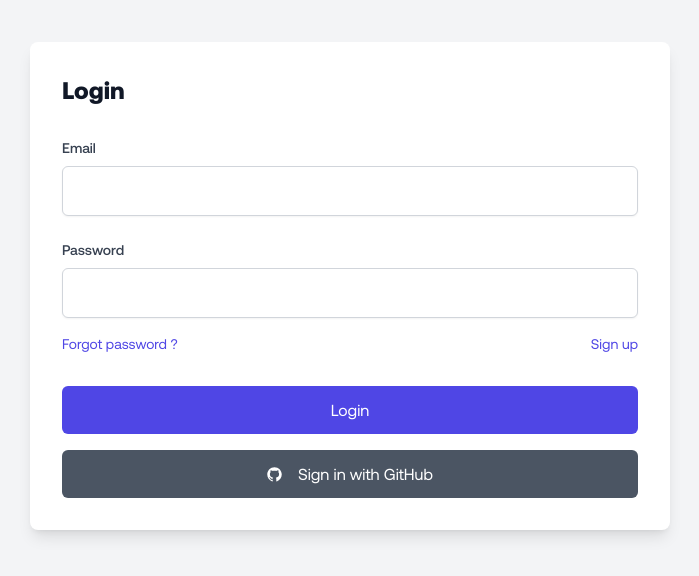
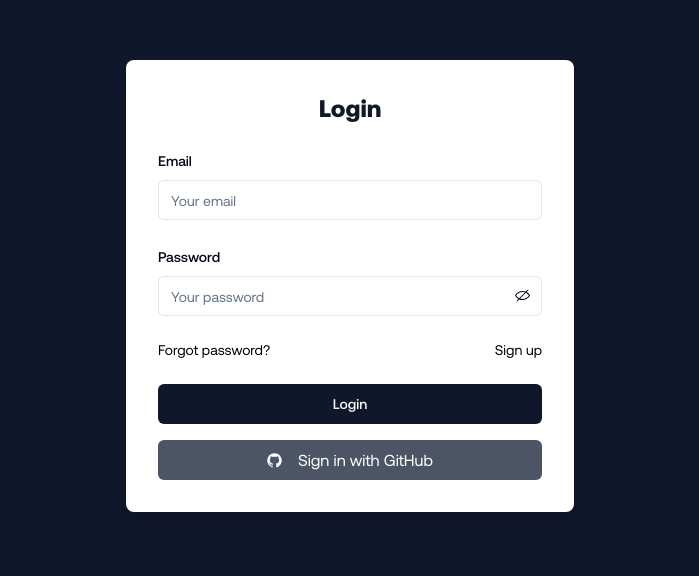
Before and after one commit to jackjakarta/link-shortner, a Next.js app: page /login in a window 1280 px wide. Shown: the part 114-690 px from the top of the page, without its empty margins (290-989 px from the left). Built offline with nearby package versions, Linux system fonts and the light colour scheme; no server answers.

Commit message:
feat: improve login and register ui (#26)

```diff
--- a/src/app/(app)/(user)/profile/[userId]/settings/edit-profile-form.tsx
+++ b/src/app/(app)/(user)/profile/[userId]/settings/edit-profile-form.tsx
@@ -68,12 +68,22 @@ export default function UserProfileSettingsForm({
     <form onSubmit={handleSubmit(onSubmit)} className="space-y-6 w-full">
       <div className="space-y-2">
         <Label htmlFor="name">Username</Label>
-        <Input id="name" className="cursor-not-allowed bg-gray-100" value={user.name} readOnly />
+        <Input
+          id="name"
+          className="cursor-not-allowed bg-gray-100 border border-input"
+          value={user.name}
+          readOnly
+        />
       </div>
 
       <div className="space-y-2">
         <Label htmlFor="email">Email</Label>
-        <Input id="email" className="cursor-not-allowed bg-gray-100" value={user.email} readOnly />
+        <Input
+          id="email"
+          className="cursor-not-allowed bg-gray-100 border border-input"
+          value={user.email}
+          readOnly
+        />
       </div>
 
       <div className="space-y-2">
@@ -90,7 +100,13 @@ export default function UserProfileSettingsForm({
 
       <div className="space-y-2">
         <Label htmlFor="location">Location</Label>
-        <Input id="location" {...register('location')} placeholder="Bio" disabled={isSubmitting} />
+        <Input
+          id="location"
+          {...register('location')}
+          placeholder="Location"
+          className="border border-input"
+          disabled={isSubmitting}
+        />
         {errors.location && <p className="text-red-500 text-sm">{errors.location.message}</p>}
       </div>
 
@@ -100,6 +116,7 @@ export default function UserProfileSettingsForm({
           id="website"
           {...register('website')}
           placeholder="Website"
+          className="border border-input"
           disabled={isSubmitting}
         />
         {errors.website && <p className="text-red-500 text-sm">{errors.website.message}</p>}
--- a/src/app/(app)/(user)/profile/[userId]/settings/password/set-password-form.tsx
+++ b/src/app/(app)/(user)/profile/[userId]/settings/password/set-password-form.tsx
@@ -1,5 +1,7 @@
 'use client';
 
+import EyeClosedIcon from '@/components/icons/eye-closed';
+import EyeOpenIcon from '@/components/icons/eye-open';
 import { Button } from '@/components/ui/button';
 import { Input } from '@/components/ui/input';
 import { Label } from '@/components/ui/label';
@@ -35,6 +37,8 @@ export default function SetPasswordForm({ userEmail }: { userEmail: string }) {
     resolver: zodResolver(schema),
   });
 
+  const [isPasswordVisible, setIsPasswordVisible] = React.useState(false);
+  const [isConfirmPasswordVisible, setIsConfirmPasswordVisible] = React.useState(false);
   const router = useRouter();
 
   async function onSubmit(data: FormData) {
@@ -60,27 +64,43 @@ export default function SetPasswordForm({ userEmail }: { userEmail: string }) {
 
   return (
     <form onSubmit={handleSubmit(onSubmit)} className="space-y-6 w-3/4">
-      <div className="space-y-2">
-        <Label htmlFor="Website">Set password</Label>
+      <div className="space-y-2 relative">
+        <Label htmlFor="newPassword">Set password</Label>
         <Input
-          id="password"
-          type="password"
+          id="newPassword"
+          type={isPasswordVisible ? 'text' : 'password'}
           {...register('newPassword')}
           placeholder="New Password"
+          className="border border-input"
           disabled={isSubmitting}
         />
+        <button
+          type="button"
+          onClick={() => setIsPasswordVisible(!isPasswordVisible)}
+          className="absolute right-3 top-9"
+        >
+          {isPasswordVisible ? <EyeOpenIcon /> : <EyeClosedIcon />}
+        </button>
         {errors.newPassword && <p className="text-red-500 text-sm">{errors.newPassword.message}</p>}
       </div>
 
-      <div className="space-y-2">
-        <Label htmlFor="Website">Password confirmation</Label>
+      <div className="space-y-2 relative">
+        <Label htmlFor="confirmPassword">Password confirmation</Label>
         <Input
           id="confirmPassword"
-          type="password"
+          type={isConfirmPasswordVisible ? 'text' : 'password'}
           {...register('confirmPassword')}
           placeholder="Confirm Password"
+          className="border border-input"
           disabled={isSubmitting}
         />
+        <button
+          type="button"
+          onClick={() => setIsConfirmPasswordVisible(!isConfirmPasswordVisible)}
+          className="absolute right-3 top-9"
+        >
+          {isConfirmPasswordVisible ? <EyeOpenIcon /> : <EyeClosedIcon />}
+        </button>
         {errors.confirmPassword && (
           <p className="text-red-500 text-sm">{errors.confirmPassword.message}</p>
         )}
--- a/src/app/(app)/(user)/profile/[userId]/settings/password/update-password-form.tsx
+++ b/src/app/(app)/(user)/profile/[userId]/settings/password/update-password-form.tsx
@@ -1,5 +1,7 @@
 'use client';
 
+import EyeClosedIcon from '@/components/icons/eye-closed';
+import EyeOpenIcon from '@/components/icons/eye-open';
 import { Button } from '@/components/ui/button';
 import { Input } from '@/components/ui/input';
 import { Label } from '@/components/ui/label';
@@ -35,6 +37,10 @@ export default function UpdatePasswordForm({ userEmail }: { userEmail: string })
     resolver: zodResolver(schema),
   });
 
+  const [isOldPasswordVisible, setIsOldPasswordVisible] = React.useState(false);
+  const [isNewPasswordVisible, setIsNewPasswordVisible] = React.useState(false);
+  const [isConfirmPasswordVisible, setIsConfirmPasswordVisible] = React.useState(false);
+
   async function onSubmit(data: FormData) {
     toast.loading('Saving...');
 
@@ -58,38 +64,63 @@ export default function UpdatePasswordForm({ userEmail }: { userEmail: string })
 
   return (
     <form onSubmit={handleSubmit(onSubmit)} className="space-y-6 w-3/4">
-      <div className="space-y-2">
-        <Label htmlFor="Website">Old Password</Label>
+      <div className="space-y-2 relative">
+        <Label htmlFor="oldPassword">Old Password</Label>
         <Input
           id="oldPassword"
-          type="password"
+          type={isOldPasswordVisible ? 'text' : 'password'}
           {...register('oldPassword')}
           placeholder="Old Password"
+          className="border border-input"
           disabled={isSubmitting}
         />
+        <button
+          type="button"
+          onClick={() => setIsOldPasswordVisible(!isOldPasswordVisible)}
+          className="absolute right-3 top-9"
+        >
+          {isOldPasswordVisible ? <EyeOpenIcon /> : <EyeClosedIcon />}
+        </button>
         {errors.oldPassword && <p className="text-red-500 text-sm">{errors.oldPassword.message}</p>}
       </div>
-      <div className="space-y-2">
-        <Label htmlFor="Website">New Password</Label>
+
+      <div className="space-y-2 relative">
+        <Label htmlFor="newPassword">New Password</Label>
         <Input
-          id="password"
-          type="password"
+          id="newPassword"
+          type={isNewPasswordVisible ? 'text' : 'password'}
           {...register('newPassword')}
           placeholder="New Password"
+          className="border border-input"
           disabled={isSubmitting}
         />
+        <button
+          type="button"
+          onClick={() => setIsNewPasswordVisible(!isNewPasswordVisible)}
+          className="absolute right-3 top-9"
+        >
+          {isNewPasswordVisible ? <EyeOpenIcon /> : <EyeClosedIcon />}
+        </button>
         {errors.newPassword && <p className="text-red-500 text-sm">{errors.newPassword.message}</p>}
       </div>
 
-      <div className="space-y-2">
-        <Label htmlFor="Website">Password confirmation</Label>
+      <div className="space-y-2 relative">
+        <Label htmlFor="confirmPassword">Password confirmation</Label>
         <Input
           id="confirmPassword"
-          type="password"
+          type={isConfirmPasswordVisible ? 'text' : 'password'}
           {...register('confirmPassword')}
           placeholder="Confirm Password"
+          className="border border-input"
           disabled={isSubmitting}
         />
+        <button
+          type="button"
+          onClick={() => setIsConfirmPasswordVisible(!isConfirmPasswordVisible)}
+          className="absolute right-3 top-9"
+        >
+          {isConfirmPasswordVisible ? <EyeOpenIcon /> : <EyeClosedIcon />}
+        </button>
         {errors.confirmPassword && (
           <p className="text-red-500 text-sm">{errors.confirmPassword.message}</p>
         )}
--- a/src/app/(auth)/login/login-form.tsx
+++ b/src/app/(auth)/login/login-form.tsx
@@ -1,10 +1,16 @@
 'use client';
 
+import EyeClosedIcon from '@/components/icons/eye-closed';
+import EyeOpenIcon from '@/components/icons/eye-open';
 import GithubIcon from '@/components/icons/github';
+import { Button } from '@/components/ui/button';
+import { Input } from '@/components/ui/input';
+import { Label } from '@/components/ui/label';
 import { zodResolver } from '@hookform/resolvers/zod';
 import { signIn } from 'next-auth/react';
 import Link from 'next/link';
 import { useRouter } from 'next/navigation';
+import React from 'react';
 import { useForm } from 'react-hook-form';
 import { z } from 'zod';
 
@@ -18,6 +24,8 @@ const loginFormSchema = z.object({
 type LoginFormData = z.infer<typeof loginFormSchema>;
 
 export default function LoginForm() {
+  const [isPasswordVisible, setIsPasswordVisible] = React.useState(false);
+  const router = useRouter();
   const {
     register,
     handleSubmit,
@@ -26,7 +34,8 @@ export default function LoginForm() {
   } = useForm<LoginFormData>({
     resolver: zodResolver(loginFormSchema),
   });
-  const router = useRouter();
+
+  const togglePasswordVisibility = () => setIsPasswordVisible(!isPasswordVisible);
 
   const onSubmit = async (data: LoginFormData) => {
     const { email: _email, password } = data;
@@ -49,55 +58,55 @@ export default function LoginForm() {
   };
 
   return (
-    <main className="w-full flex items-center justify-center min-h-screen bg-gray-100">
-      <div className="p-8 max-w-[750px] flex flex-col items-start justify-center shadow-lg w-full sm:w-5/6 md:w-3/4 lg:w-1/2 bg-white rounded-lg">
-        <h1 className="text-2xl font-bold text-gray-900">Login</h1>
-        <form onSubmit={handleSubmit(onSubmit)} className="mt-8 flex flex-col gap-6 w-full">
-          <div className="flex flex-col gap-2 w-full">
-            <label htmlFor="email" className="text-sm font-medium text-gray-700">
-              Email
-            </label>
-            <input
+    <main className="w-full flex items-center justify-center min-h-screen bg-slate-900 dark:bg-gray-800">
+      <div className="p-8 max-w-md w-full bg-white rounded-lg shadow-lg">
+        <h1 className="text-2xl font-bold text-center text-gray-900 mb-6">Login</h1>
+        <form onSubmit={handleSubmit(onSubmit)} className="space-y-6">
+          <div className="space-y-2">
+            <Label htmlFor="email">Email</Label>
+            <Input
               id="email"
               type="text"
+              placeholder="Your email"
               {...register('email')}
-              className="p-3 border border-gray-300 rounded-md shadow-sm focus:outline-none focus:ring-2 focus:ring-indigo-500 focus:border-indigo-500"
+              className="border border-input"
             />
-            {errors.email && <p className="mt-2 text-sm text-red-600">{errors.email.message}</p>}
+            {errors.email && <p className="text-red-500 text-sm">{errors.email.message}</p>}
           </div>
-          <div className="flex flex-col gap-2 w-full">
-            <label htmlFor="password" className="text-sm font-medium text-gray-700">
-              Password
-            </label>
-            <input
+          <div className="space-y-2 relative">
+            <Label htmlFor="password">Password</Label>
+            <Input
               id="password"
-              type="password"
+              type={isPasswordVisible ? 'text' : 'password'}
+              placeholder="Your password"
               {...register('password')}
-              className="p-3 border border-gray-300 rounded-md shadow-sm focus:outline-none focus:ring-2 focus:ring-indigo-500 focus:border-indigo-500"
+              className="border border-input"
             />
-            <div className="flex justify-between items-center">
-              <Link href="/reset-password" className="text-sm text-indigo-600 hover:underline mt-2">
-                Forgot password ?
-              </Link>
-              <Link href="/register" className="text-sm text-indigo-600 hover:underline mt-2">
-                Sign up
-              </Link>
-            </div>
+            <button
+              type="button"
+              onClick={togglePasswordVisibility}
+              className="absolute right-3 top-9"
+            >
+              {isPasswordVisible ? <EyeOpenIcon /> : <EyeClosedIcon />}
+            </button>
             {errors.password && (
-              <p className="mt-2 text-sm text-red-600">{errors.password.message}</p>
+              <p className="text-red-500 text-sm mt-2">{errors.password.message}</p>
             )}
           </div>
-          <div className="flex gap-3 justify-center mt-2 items-center">
-            <button
-              type="submit"
-              className="w-full py-3 px-4 bg-indigo-600 text-white rounded-md hover:bg-indigo-500 focus:outline-none focus:ring-2 focus:ring-indigo-500 focus:ring-offset-2"
-            >
-              Login
-            </button>
+          <div className="flex justify-between items-center mt-2">
+            <Link href="/reset-password" className="text-sm text-black hover:underline">
+              Forgot password?
+            </Link>
+            <Link href="/register" className="text-sm text-black hover:underline">
+              Sign up
+            </Link>
           </div>
+          <Button type="submit" className="w-full mt-4">
+            Login
+          </Button>
         </form>
         <div className="mt-4 w-full">
-          <GithubLoginButton className="flex items-center justify-center gap-4 w-full py-3 px-4 bg-gray-600 text-white rounded-md hover:bg-gray-500 focus:outline-none focus:ring-2 focus:ring-indigo-500 focus:ring-offset-2">
+          <GithubLoginButton className="flex items-center justify-center gap-4 w-full py-2 px-4 bg-gray-600 text-white rounded-md hover:bg-gray-500 focus:outline-none">
             <GithubIcon />
             <span>Sign in with GitHub</span>
           </GithubLoginButton>
--- a/src/app/(auth)/register/register-form.tsx
+++ b/src/app/(auth)/register/register-form.tsx
@@ -1,5 +1,10 @@
 'use client';
 
+import EyeClosedIcon from '@/components/icons/eye-closed';
+import EyeOpenIcon from '@/components/icons/eye-open';
+import { Button } from '@/components/ui/button';
+import { Input } from '@/components/ui/input';
+import { Label } from '@/components/ui/label';
 import { emailSchema, passwordSchema, userNameSchema } from '@/utils/schemas';
 import { zodResolver } from '@hookform/resolvers/zod';
 import Link from 'next/link';
@@ -28,6 +33,8 @@ type RegistrationProps = {
 };
 
 export default function RegisterForm({ error }: RegistrationProps) {
+  const [isPasswordVisible, setIsPasswordVisible] = React.useState(false);
+  const [isConfirmPasswordVisible, setIsConfirmPasswordVisible] = React.useState(false);
   const [successMessage, setSuccessMessage] = React.useState('');
   const router = useRouter();
 
@@ -35,10 +42,14 @@ export default function RegisterForm({ error }: RegistrationProps) {
     register,
     handleSubmit,
     setError,
-    formState: { errors },
+    formState: { errors, isSubmitting },
   } = useForm<RegistrationFormData>({
     resolver: zodResolver(registrationSchema),
   });
+
+  const togglePasswordVisibility = () => setIsPasswordVisible(!isPasswordVisible);
+  const toggleConfirmPasswordVisibility = () =>
+    setIsConfirmPasswordVisible(!isConfirmPasswordVisible);
 
   async function onSubmit(data: RegistrationFormData) {
     try {
@@ -71,90 +82,91 @@ export default function RegisterForm({ error }: RegistrationProps) {
   }
 
   return (
-    <div className="flex justify-center items-center h-screen">
-      <div className="grid w-full max-w-md p-10 bg-white rounded-xl drop-shadow-overlay">
-        <form className="grid grid-cols-1 gap-y-4" onSubmit={handleSubmit(onSubmit)}>
-          <label htmlFor="registration">
-            <span className="text-2xl font-medium">Registration</span>
-          </label>
+    <div className="flex justify-center items-center h-screen bg-slate-900 dark:bg-gray-800">
+      <div className="w-full max-w-md p-10 bg-white rounded-xl shadow-md">
+        <form onSubmit={handleSubmit(onSubmit)} className="space-y-6">
+          <Label htmlFor="name" className="text-2xl font-medium text-center">
+            Registration
+          </Label>
 
-          <div className="input input-registration border rounded-lg p-2">
-            <input
+          <div className="space-y-2">
+            <Label htmlFor="name">Username</Label>
+            <Input
+              id="name"
               type="text"
+              placeholder="Username"
               {...register('name')}
-              className="text-md h-full w-full text-clip bg-transparent outline-none"
-              placeholder="Username"
+              className="border border-input"
+              disabled={isSubmitting}
             />
-            {errors.name && (
-              <p className="text-red-500" role="alert">
-                {errors.name.message}
-              </p>
+            {errors.name && <p className="text-red-500 text-sm">{errors.name.message}</p>}
+          </div>
+
+          <div className="space-y-2">
+            <Label htmlFor="email">Email</Label>
+            <Input
+              id="email"
+              type="email"
+              placeholder="Email"
+              {...register('email')}
+              className="border border-input"
+              disabled={isSubmitting}
+            />
+            {errors.email && <p className="text-red-500 text-sm">{errors.email.message}</p>}
+          </div>
+
+          <div className="space-y-2 relative">
+            <Label htmlFor="password">Password</Label>
+            <Input
+              id="password"
+              type={isPasswordVisible ? 'text' : 'password'}
+              placeholder="Password"
+              {...register('password')}
+              className="border border-input"
+              disabled={isSubmitting}
+            />
+            <button
+              type="button"
+              onClick={togglePasswordVisibility}
+              className="absolute right-3 top-9"
+            >
+              {isPasswordVisible ? <EyeOpenIcon /> : <EyeClosedIcon />}
+            </button>
+            {errors.password && <p className="text-red-500 text-sm">{errors.password.message}</p>}
+          </div>
+
+          <div className="space-y-2 relative">
+            <Label htmlFor="confirmPassword">Confirm Password</Label>
+            <Input
+              id="confirmPassword"
+              type={isConfirmPasswordVisible ? 'text' : 'password'}
+              placeholder="Confirm Password"
+              {...register('confirmPassword')}
+              className="border border-input"
+              disabled={isSubmitting}
+            />
+            <button
+              type="button"
+              onClick={toggleConfirmPasswordVisibility}
+              className="absolute right-3 top-9"
+            >
+              {isConfirmPasswordVisible ? <EyeOpenIcon /> : <EyeClosedIcon />}
+            </button>
+            {errors.confirmPassword && (
+              <p className="text-red-500 text-sm">{errors.confirmPassword.message}</p>
             )}
           </div>
 
-          <div className="input input-registration border rounded-lg p-2">
-            <input
-              type="email"
-              {...register('email')}
-              className="text-md h-full w-full text-clip bg-transparent outline-none"
-              placeholder="Email"
-            />
-            {errors.email && (
-              <p className="text-red-500" role="alert">
-                {errors.email.message}
-              </p>
-            )}
-          </div>
+          {successMessage && <p className="text-green-500 text-sm">{successMessage}</p>}
+          {error && <p className="text-red-500 text-sm">{error}</p>}
 
-          <div className="input input-registration border rounded-lg p-2">
-            <input
-              type="password"
-              {...register('password')}
-              className="text-md h-full w-full text-clip bg-transparent outline-none"
-              placeholder="Password"
-            />
-            {errors.password && (
-              <p className="text-red-500" role="alert">
-                {errors.password.message}
-              </p>
-            )}
-          </div>
+          <Button type="submit" className="w-full" disabled={isSubmitting}>
+            Register
+          </Button>
 
-          <div className="input input-registration border rounded-lg p-2">
-            <input
-              type="password"
-              {...register('confirmPassword')}
-              className="text-md h-full w-full text-clip bg-transparent outline-none"
-              placeholder="Confirm Password"
-            />
-            {errors.confirmPassword && (
-              <p className="text-red-500" role="alert">
-                {errors.confirmPassword.message}
-              </p>
-            )}
-          </div>
-
-          {successMessage && (
-            <p className="text-green-500" role="success">
-              {successMessage}
-            </p>
-          )}
-          {error && (
-            <p className="text-red-500" role="alert">
-              {error}
-            </p>
-          )}
-
-          <button className="btn btn-primary w-full bg-blue-500 hover:bg-blue-700 text-white font-bold py-2 px-4 rounded">
-            Register
-          </button>
-
-          <p className="text-gray-600 text-sm">
+          <p className="text-gray-600 text-sm text-center">
             Already have an account?{' '}
-            <Link
-              href="/login"
-              className="text-grey-600 font-bold underline py-2 rounded focus:outline-none focus:shadow-outline"
-            >
+            <Link href="/login" className="text-gray-600 font-bold underline hover:text-gray-400">
               Log In
             </Link>
           </p>
--- /dev/null
+++ b/src/components/icons/eye-closed.tsx
@@ -0,0 +1,21 @@
+import { type SVGProps } from '@/utils/types';
+
+export default function EyeClosedIcon(props: SVGProps) {
+  return (
+    <svg
+      width="15"
+      height="15"
+      viewBox="0 0 15 15"
+      fill="none"
+      xmlns="http://www.w3.org/2000/svg"
+      {...props}
+    >
+      <path
+        d="M13.3536 2.35355C13.5488 2.15829 13.5488 1.84171 13.3536 1.64645C13.1583 1.45118 12.8417 1.45118 12.6464 1.64645L10.6828 3.61012C9.70652 3.21671 8.63759 3 7.5 3C4.30786 3 1.65639 4.70638 0.0760002 7.23501C-0.0253338 7.39715 -0.0253334 7.60288 0.0760014 7.76501C0.902945 9.08812 2.02314 10.1861 3.36061 10.9323L1.64645 12.6464C1.45118 12.8417 1.45118 13.1583 1.64645 13.3536C1.84171 13.5488 2.15829 13.5488 2.35355 13.3536L4.31723 11.3899C5.29348 11.7833 6.36241 12 7.5 12C10.6921 12 13.3436 10.2936 14.924 7.76501C15.0253 7.60288 15.0253 7.39715 14.924 7.23501C14.0971 5.9119 12.9769 4.81391 11.6394 4.06771L13.3536 2.35355ZM9.90428 4.38861C9.15332 4.1361 8.34759 4 7.5 4C4.80285 4 2.52952 5.37816 1.09622 7.50001C1.87284 8.6497 2.89609 9.58106 4.09974 10.1931L9.90428 4.38861ZM5.09572 10.6114L10.9003 4.80685C12.1039 5.41894 13.1272 6.35031 13.9038 7.50001C12.4705 9.62183 10.1971 11 7.5 11C6.65241 11 5.84668 10.8639 5.09572 10.6114Z"
+        fill="currentColor"
+        fill-rule="evenodd"
+        clip-rule="evenodd"
+      ></path>
+    </svg>
+  );
+}
--- /dev/null
+++ b/src/components/icons/eye-open.tsx
@@ -0,0 +1,21 @@
+import { type SVGProps } from '@/utils/types';
+
+export default function EyeOpenIcon(props: SVGProps) {
+  return (
+    <svg
+      width="15"
+      height="15"
+      viewBox="0 0 15 15"
+      fill="none"
+      xmlns="http://www.w3.org/2000/svg"
+      {...props}
+    >
+      <path
+        d="M7.5 11C4.80285 11 2.52952 9.62184 1.09622 7.50001C2.52952 5.37816 4.80285 4 7.5 4C10.1971 4 12.4705 5.37816 13.9038 7.50001C12.4705 9.62183 10.1971 11 7.5 11ZM7.5 3C4.30786 3 1.65639 4.70638 0.0760002 7.23501C-0.0253338 7.39715 -0.0253334 7.60288 0.0760014 7.76501C1.65639 10.2936 4.30786 12 7.5 12C10.6921 12 13.3436 10.2936 14.924 7.76501C15.0253 7.60288 15.0253 7.39715 14.924 7.23501C13.3436 4.70638 10.6921 3 7.5 3ZM7.5 9.5C8.60457 9.5 9.5 8.60457 9.5 7.5C9.5 6.39543 8.60457 5.5 7.5 5.5C6.39543 5.5 5.5 6.39543 5.5 7.5C5.5 8.60457 6.39543 9.5 7.5 9.5Z"
+        fill="currentColor"
+        fillRule="evenodd"
+        clipRule="evenodd"
+      ></path>
+    </svg>
+  );
+}
```
